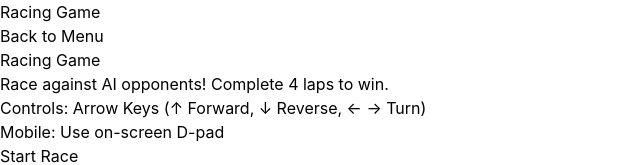
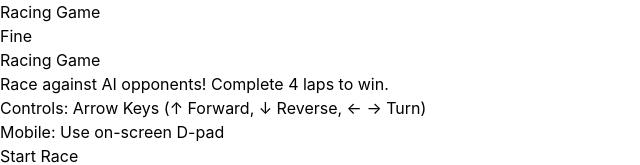
Before and after one commit to GuyKroizman/my-site, a React (Vite) app: page /racing-game in a window 1280 px wide. Shown: the top 165 px of the page, without its empty margins (0-640 px from the left). Built offline with nearby package versions, Linux system fonts and the light colour scheme.

Commit message:
He's like a function -- he returns a value, in the form of his opinion. It's up to you to cast it into a void or not. 		-- Phil Lapsley

```diff
--- a/src/pages/RacingGame.tsx
+++ b/src/pages/RacingGame.tsx
@@ -80,7 +80,7 @@ export default function RacingGame() {
       <div className="flex justify-between items-center p-4 bg-gray-800 text-white flex-shrink-0 z-30">
         <h1 className="text-2xl font-bold">Racing Game</h1>
         <Link to="/" className="text-xl text-blue-400 underline hover:text-blue-300">
-          Back to Menu
+          Fine
         </Link>
       </div>
 
```
